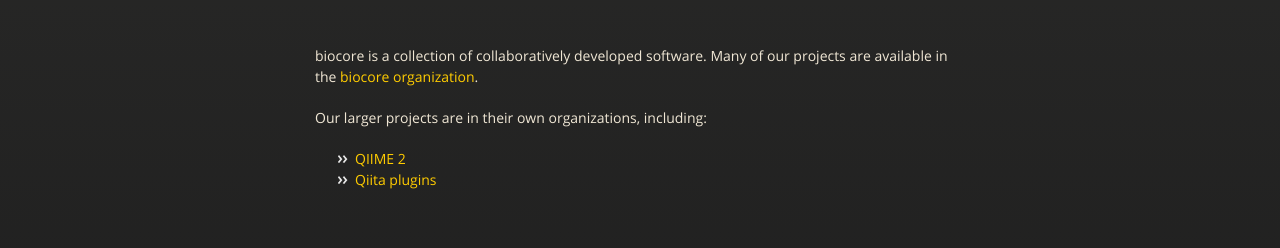
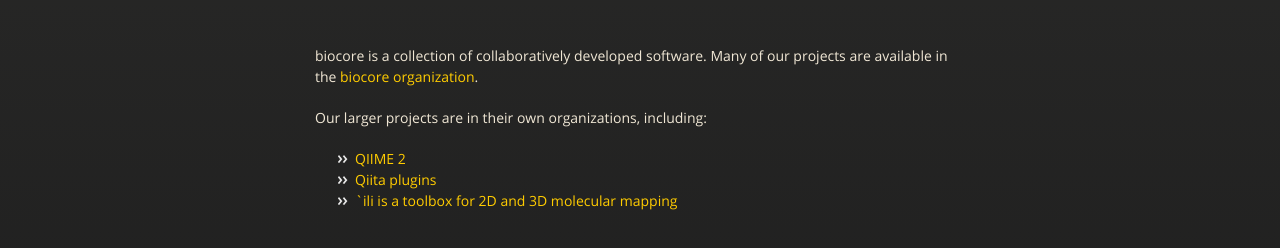
Before and after one commit to biocore/biocore.github.io, a plain HTML site: page index.html in a window 1280 px wide. Shown: the part 226-474 px from the top of the page. Drawn offline with nearby package versions, Linux system fonts and the light colour scheme.

Commit message:
Update index.html

```diff
--- a/index.html
+++ b/index.html
@@ -42,6 +42,7 @@
 <ul>
 <li><a href="http://github.com/qiime2">QIIME 2</a></li>
 <li><a href="http://github.com/qiita-spots">Qiita plugins</a></li>
+<li><a href="https://github.com/ili-toolbox/">`ili is a toolbox for 2D and 3D molecular mapping</a></li>
 </ul>
       </section>
 
```
